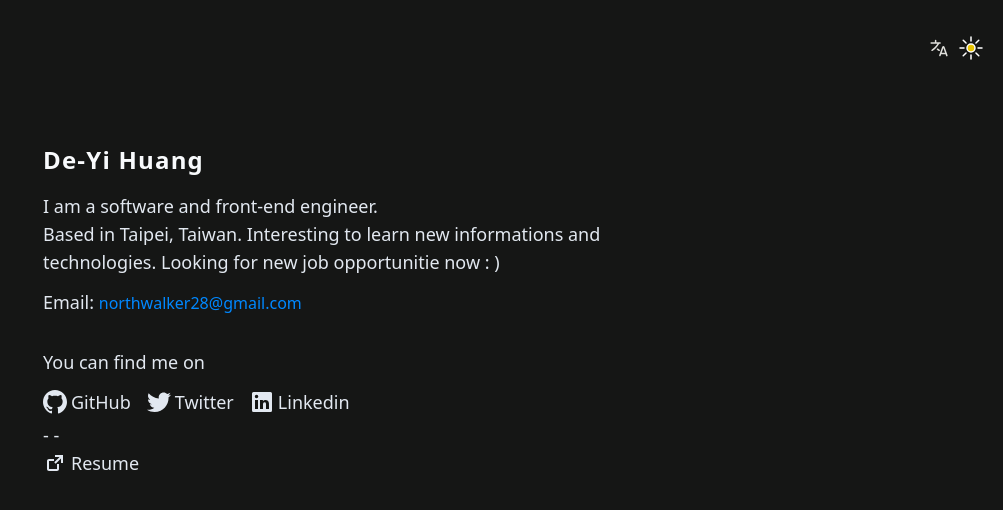
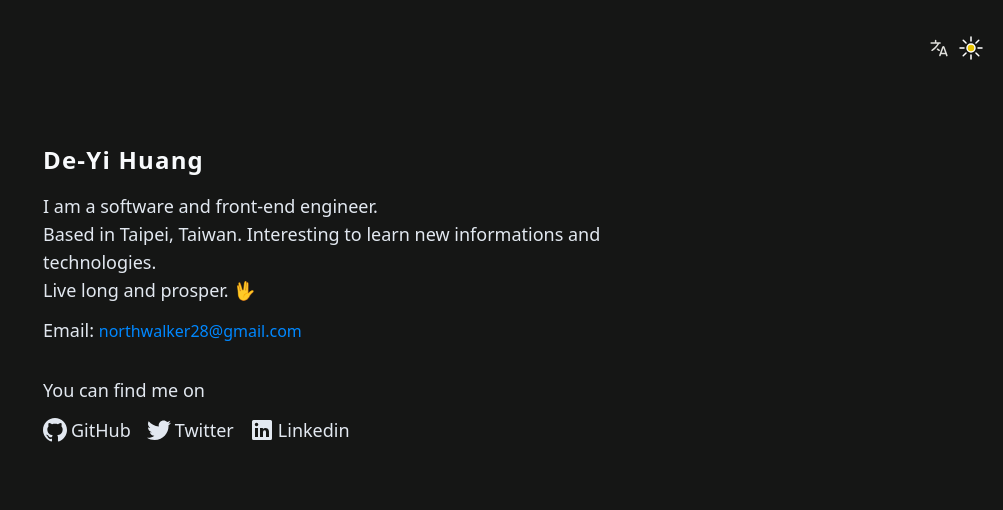
Before and after one commit to northwalker/deyi-site, a Next.js app: page / in a window 1280 px wide. Shown: the top 510 px of the page, without its empty margins (277-1280 px from the left). Built offline with nearby package versions, Linux system fonts and the light colour scheme.

Commit message:
Update intro

```diff
--- a/app/page.js
+++ b/app/page.js
@@ -13,8 +13,9 @@ export default function Home() {
           <p>I am a software and front-end engineer. </p>
           <p>
             Based in Taipei, Taiwan. Interesting to learn new informations and
-            technologies. Looking for new job opportunitie now : )
+            technologies.
           </p>
+          <p>Live long and prosper. 🖖 </p>
         </div>
 
         <div>
@@ -86,7 +87,7 @@ export default function Home() {
               Linkedin
             </a>
           </p>
-          <div>- -</div>
+          {/* <div>- -</div> */}
           <p>
             {/* <Link
               className="social-link"
@@ -103,11 +104,11 @@ export default function Home() {
               </svg>
               正體中文
             </Link> */}
-            <a
+            {/* <a
               className="social-link"
               target="_blank"
               rel="noopener noreferrer"
-              href="https://northwalker.web.app/resume/DE-YI_HUANG_Resume.pdf"
+              href={process.env.RESUME_URL}
               title="De-Yi Huang Resume"
               aria-label="Resume Link"
               type="application/pdf"
@@ -121,7 +122,7 @@ export default function Home() {
                 <path d="M6,8 C9.33333333,8 11,8 11,8 C11,8 11,8.66666667 11,10 L6,10 L6,18 L14,18 L14,13 L16,13 L16,18 C16,19.1045695 15.1045695,20 14,20 L6,20 C4.8954305,20 4,19.1045695 4,18 L4,10 C4,8.8954305 4.8954305,8 6,8 Z M16.613961,6 L12,6 L12,4 L20,4 L20,12 L18,12 L18,7.44238816 L12.6642136,12.7781746 L11.25,11.363961 L16.613961,6 Z" />
               </svg>
               Resume
-            </a>
+            </a> */}
           </p>
         </div>
       </main>
--- a/app/zh-TW/page.js
+++ b/app/zh-TW/page.js
@@ -84,7 +84,7 @@ export default function LanguagePage() {
               Linkedin
             </a>
           </p>
-          <div>- -</div>
+          {/* <div>- -</div> */}
           <p>
             {/* <Link className="social-link" href="/" aria-label="English">
               <svg
@@ -97,11 +97,11 @@ export default function LanguagePage() {
               </svg>
               English
             </Link> */}
-            <a
+            {/* <a
               className="social-link"
               target="_blank"
               rel="noopener noreferrer"
-              href="https://northwalker.web.app/resume/DE-YI_HUANG_Resume.pdf"
+              href={process.env.RESUME_URL}
               title="De-Yi Huang Resume"
               aria-label="Resume Link"
               type="application/pdf"
@@ -115,7 +115,7 @@ export default function LanguagePage() {
                 <path d="M6,8 C9.33333333,8 11,8 11,8 C11,8 11,8.66666667 11,10 L6,10 L6,18 L14,18 L14,13 L16,13 L16,18 C16,19.1045695 15.1045695,20 14,20 L6,20 C4.8954305,20 4,19.1045695 4,18 L4,10 C4,8.8954305 4.8954305,8 6,8 Z M16.613961,6 L12,6 L12,4 L20,4 L20,12 L18,12 L18,7.44238816 L12.6642136,12.7781746 L11.25,11.363961 L16.613961,6 Z" />
               </svg>
               Resume
-            </a>
+            </a> */}
           </p>
         </div>
       </main>
```
